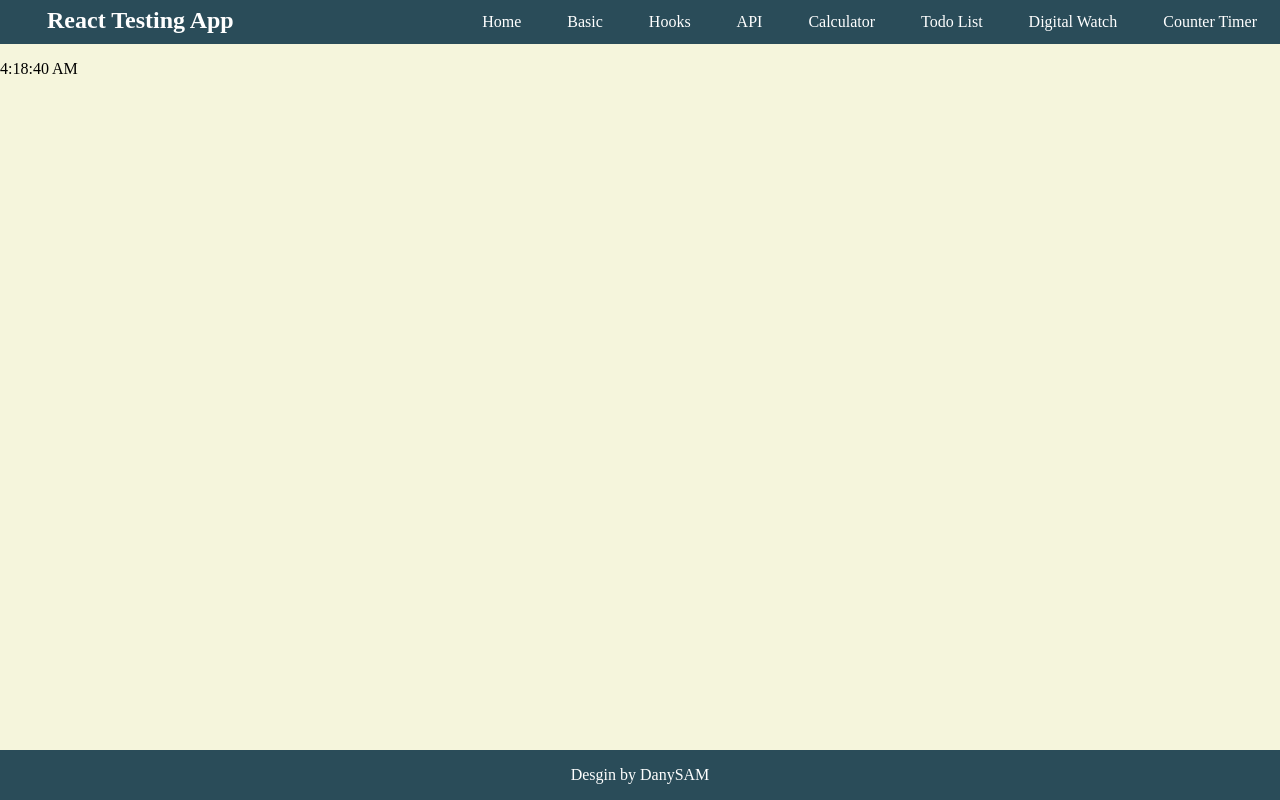
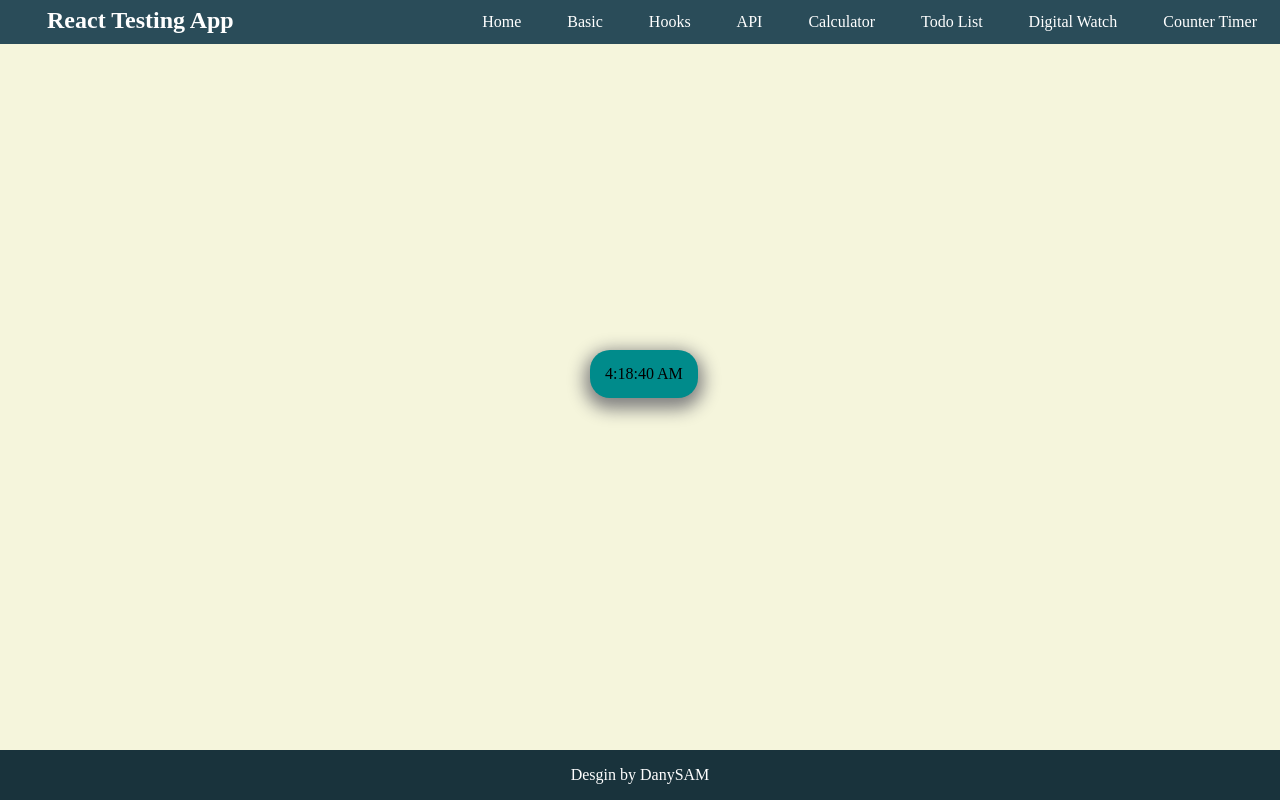
Before and after one commit to syedmomin/testing-app, a React (Create React App) app: page /digiwatch in a window 1280 px wide. Built offline with nearby package versions, Linux system fonts and the light colour scheme.

Commit message:
watch react

```diff
--- a/src/App.css
+++ b/src/App.css
@@ -38,7 +38,7 @@
     left: 0;
     bottom: 0;
     width: 100%;
-    background-color: #2a4c59;
+    background-color: #19333c;
     color: white;
     text-align: center;
 }
--- a/src/App.jsx
+++ b/src/App.jsx
@@ -47,10 +47,8 @@ const App = () => {
                     </ul>
                 </nav>
             </header>
-            {/* A <Switch> looks through its children <Route>s and
-            renders the first one that matches the current URL. */}
             <Routes>
-                <Route path="/" index element={<Home />} />
+                <Route path="/testing-app" element={<Home />} />
                 <Route path="/number" element={<AddNumber />} />
                 <Route path="/getapi" element={<GetAPI />} />
                 <Route path="/calculator" element={<Calculator />} />
@@ -58,7 +56,7 @@ const App = () => {
                 <Route path="/digiwatch" element={<Digiwatch />} />
                 <Route path="/timer" element={<Countimer />} />
             </Routes>
-            <footer class="footer">
+            <footer className="footer">
                 <p>Desgin by DanySAM</p>
             </footer>
         </Router>
--- a/src/Component/getAPI/GetAPI.jsx
+++ b/src/Component/getAPI/GetAPI.jsx
@@ -24,16 +24,16 @@ const GetAPI = () => {
                 {users.length &&
                     users.map((user) => {
                         return (
-                            <div class="card" key={user.id}>
-                                <div class="card-body">
-                                    <div class="user">
+                            <div className="card" key={user.id}>
+                                <div className="card-body">
+                                    <div className="user">
                                         <img key={user.avatar} src={user.avatar} />
-                                        <div class="user-info">
+                                        <div className="user-info">
                                             <h5>{user.first_name} {user.last_name}</h5>
                                             <small>2h ago</small>
                                         </div>
                                     </div>
-                                    <span class="tag">{user.email}</span>
+                                    <span className="tag">{user.email}</span>
                                 </div>
                             </div>
                         );
--- a/src/Component/home/Home.jsx
+++ b/src/Component/home/Home.jsx
@@ -5,7 +5,7 @@ import './Home.css'
 const Home = () => {
     return (
         <>
-            <div class="nine">
+            <div className="nine">
                 <h1>Practice On React JS
                     <span>Basic React</span>
                     <span>Hooks</span>
--- a/src/Component/watch/Watch.css
+++ b/src/Component/watch/Watch.css
@@ -0,0 +1,21 @@
+.mainWatch {
+    position: absolute;
+    top: 50%;
+    left: 50%;
+    margin-top: -50px;
+    margin-left: -50px;
+    width: fit-content;
+    height: fit-content;
+    background-color: darkcyan;
+    box-shadow: 0px 6px 17px 5px grey;
+    border-radius: 20px;
+    padding: 15px;
+}
+
+.ChangeTimer {
+    font-size: 40px;
+    background-color: darkcyan;
+    padding: 15px;
+    border-radius: 20px;
+
+}
--- a/src/Component/watch/Watch.jsx
+++ b/src/Component/watch/Watch.jsx
@@ -1,21 +1,32 @@
-import { useState, useEffect } from 'react';
+import { useState,useEffect} from 'react';
+import './Watch.css'
 
 const Digiwatch = () => {
   const [date, setDate] = useState(new Date());
+  // const [today, setToday] = useState({
+  //   todayName : "",
+  //   thisMonth : ""
+  // });
+  const dayName = ['Sunday', 'Monday', 'Tuesday', 'Wednesday', 'Thuesday', 'Friday', 'Saturday'];
+
 
   function refreshClock() {
     setDate(new Date());
   }
   useEffect(() => {
-      const timerId = setInterval(refreshClock, 1000);
-      return function cleanup() {
-        clearInterval(timerId);
-      };
+    // setToday({
+    //   todayName:dayName[date.getDay()],
+    //   thisMonth:"dsdfdsf"
+    // })
+    // (dayName[date.getDay()]);
+    setInterval(refreshClock, 1000);
   }, []);
+
   return (
-      <span>
-        {date.toLocaleTimeString()}
-      </span>
+    <div className='mainWatch'>
+      {/* <span>{today}</span> */}
+      <span>{date.toLocaleTimeString()}</span>
+    </div>
   );
 }
 
```
Lines whose indentation alone changed are shown as unchanged.
